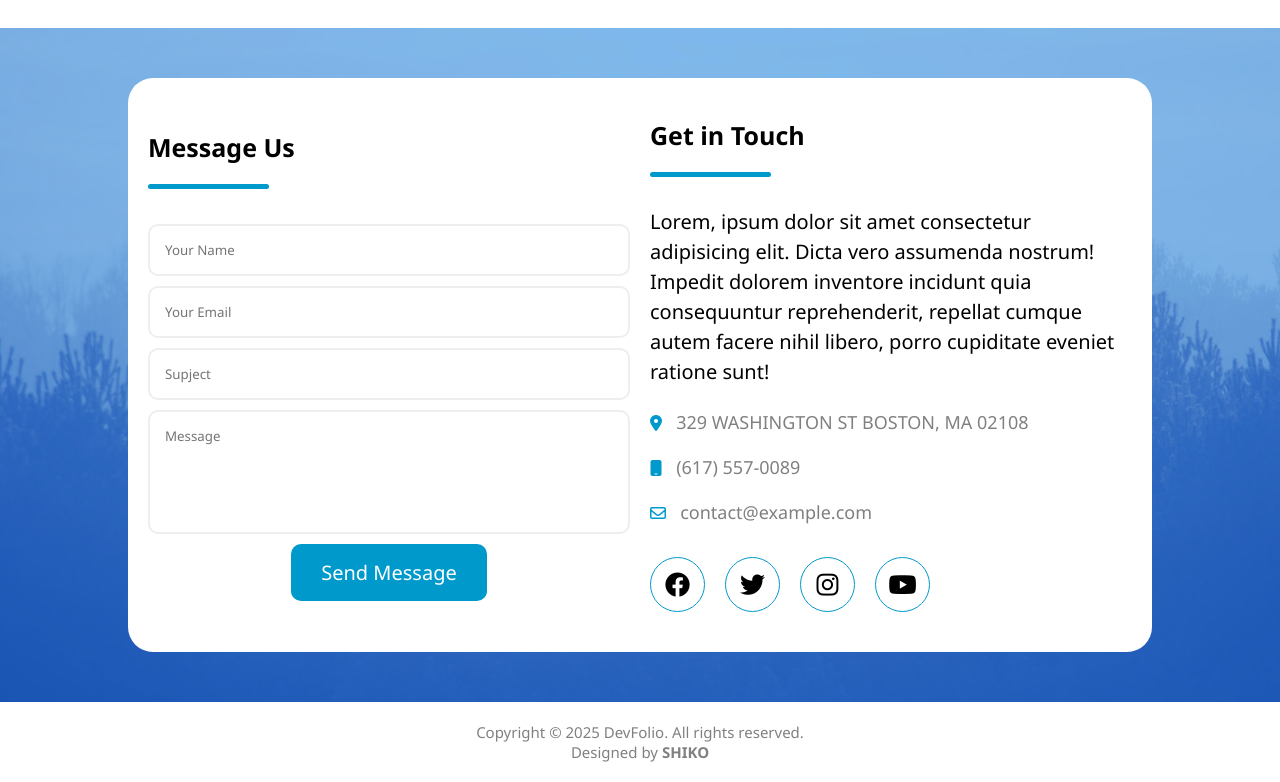
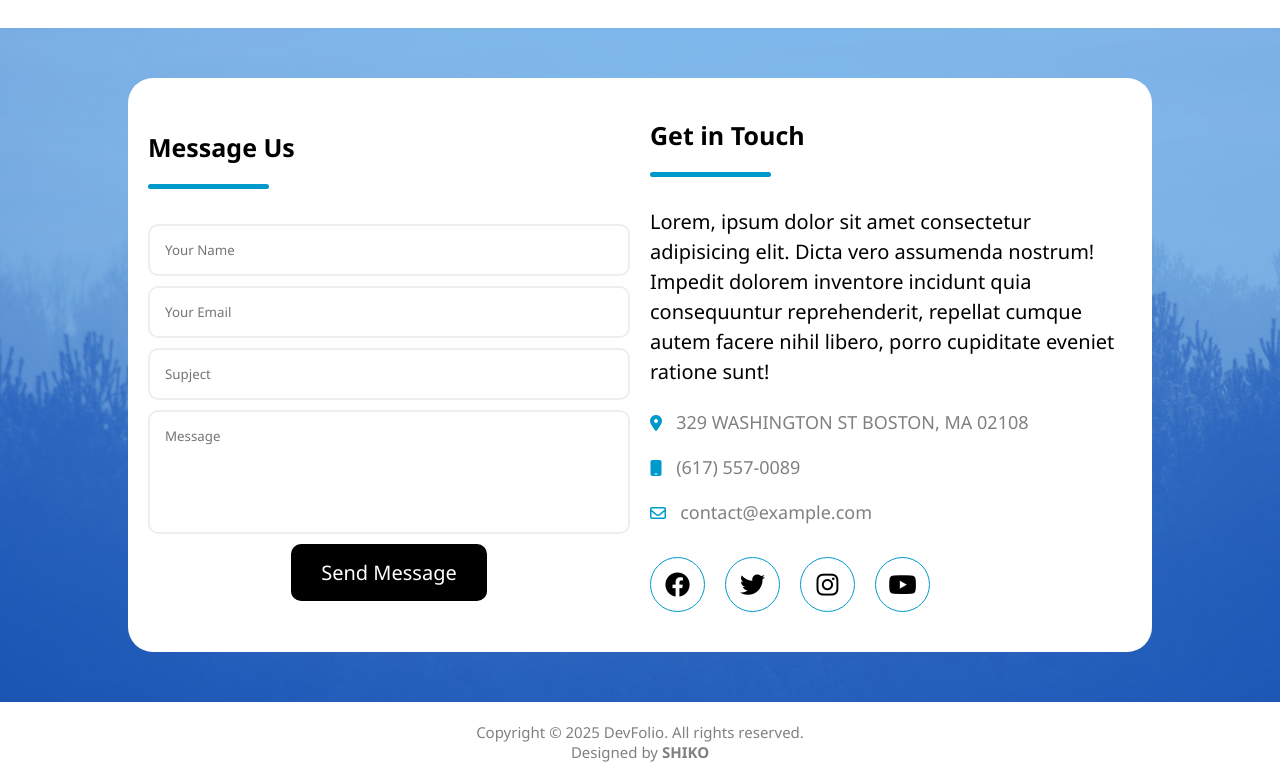
Before and after one commit to shiko552009/Devfoliooo, a plain HTML site: page index.html in a window 1280 px wide. Shown: the part 2962-3744 px from the top of the page. Drawn offline with Linux system fonts and the light colour scheme.

Commit message:
Update style.css

```diff
--- a/style.css
+++ b/style.css
@@ -484,7 +484,7 @@ form .btn {
   font-size: 20px;
   border-radius: 10px;
   border: none;
-  background-color: #09c;
+  background-color: black;
   color: white;
   cursor: pointer;
   margin: auto;
```
